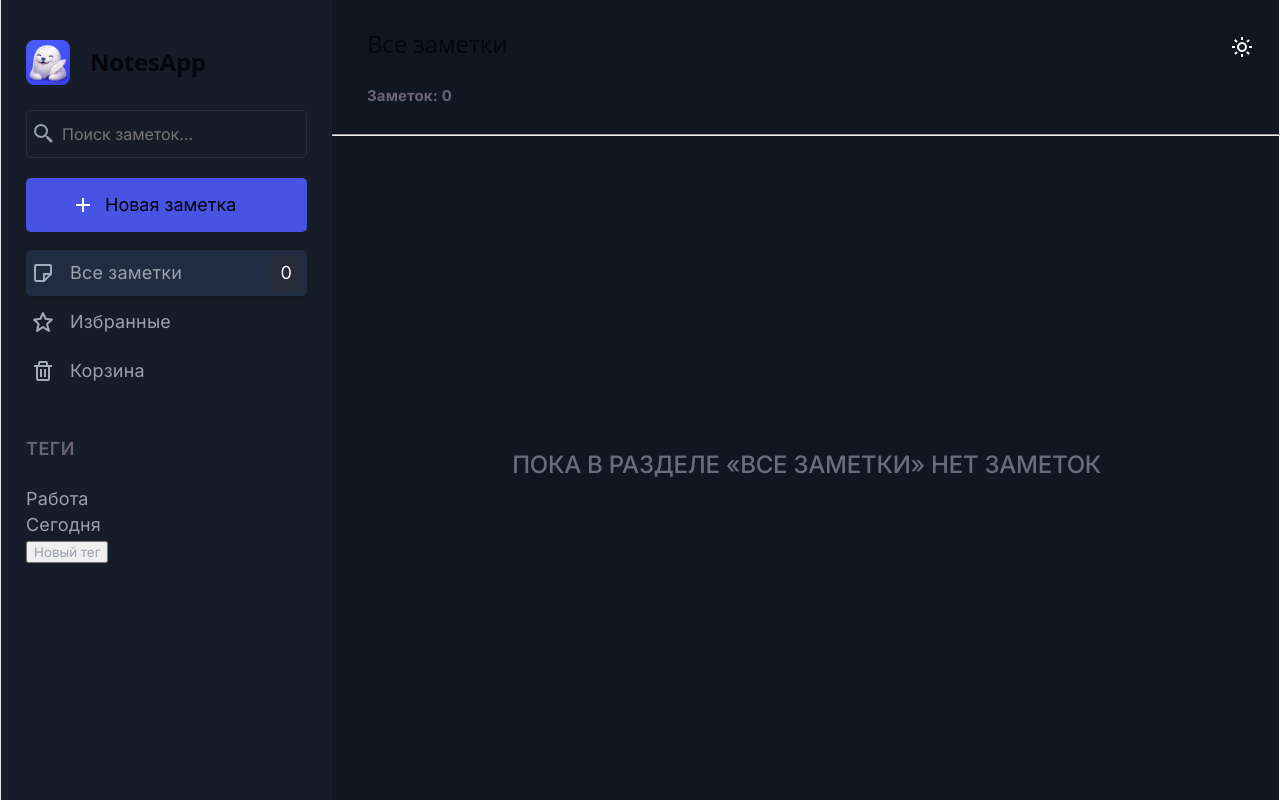
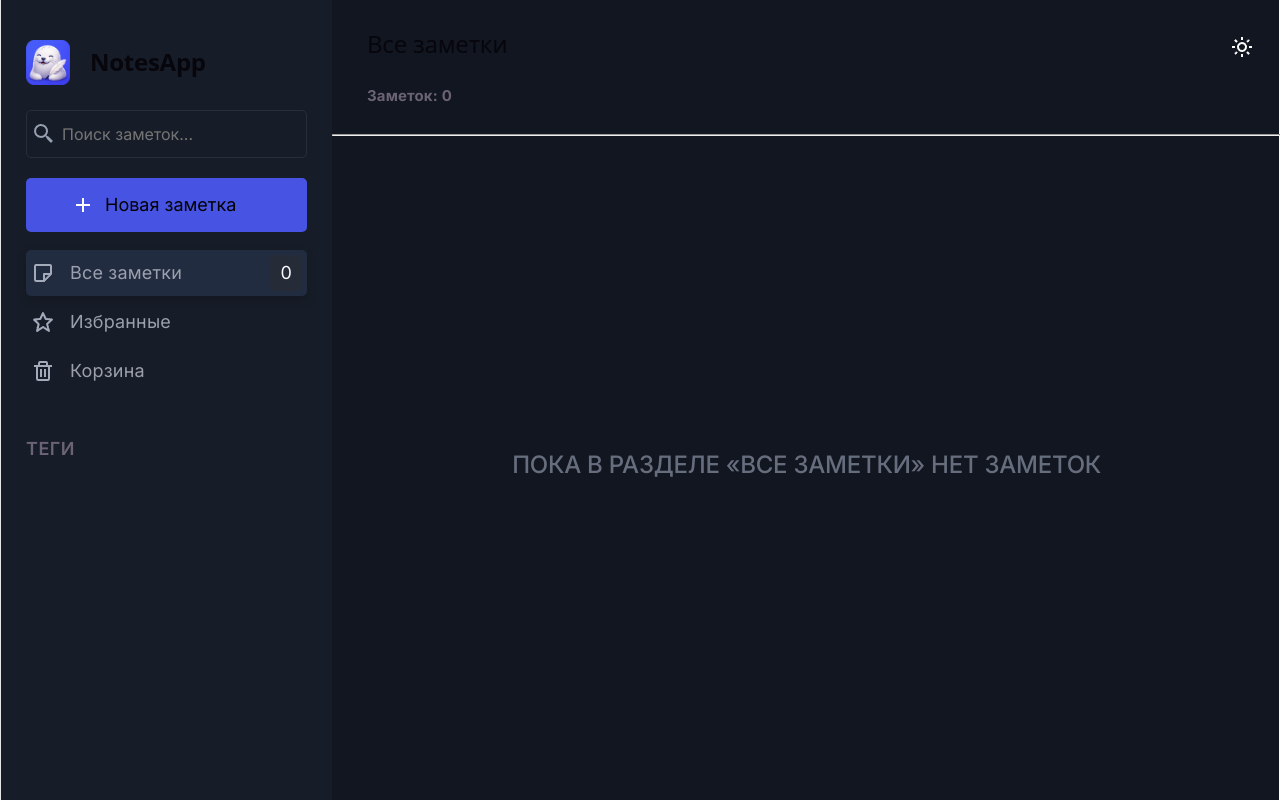
Before and after one commit to vadimk321/Notes-App, a React (Vite) app: page / in a window 1280 px wide. Built offline with nearby package versions, Linux system fonts and the light colour scheme.

Commit message:
Begin to adding tags.

```diff
--- a/src/App.jsx
+++ b/src/App.jsx
@@ -19,6 +19,11 @@ function App() {
     return saved ? JSON.parse(saved) : [];
   })
 
+  const [allTags, setAllTags] = useState(() => {
+    const saved = localStorage.getItem('tags');
+    return saved ? JSON.parse(saved) : [];
+  })
+
   // Нужен для передачи в едитор при клике на таск
   const editingNote = notes.find(n => n.id === editingId);
 
@@ -26,7 +31,9 @@ function App() {
     localStorage.setItem('notes', JSON.stringify(notes))
   }, [notes]);
 
-
+  useEffect(() => {
+    localStorage.setItem('tags', JSON.stringify(allTags))
+  }, [allTags]);
 
   function deleteNote(id) {
     setNotes(prev => {
@@ -69,14 +76,15 @@ function App() {
           setEditingId={setEditingId}
           setNotes={setNotes}
           exitEditor={exitEditor}
+          allTags={allTags}
         />
         {editingId
         ? <NoteEditor
           note={editingNote}
           setNotes={setNotes}
-          setFilters={setFilters}
-          setEditingId={setEditingId}
           exitEditor={exitEditor}
+          setAllTags={setAllTags}
+          allTags={allTags}
         />
         : <NotesList
           notes={notes}
--- a/src/ListTags.jsx
+++ b/src/ListTags.jsx
@@ -1,36 +1,21 @@
 // import { useState } from 'react'
 
-function ListTags() {
+function ListTags(props) {
 
+  const {
+          tag
+        } = props
 
   return (
     <div className="list-tags-wrapper">
-      <h4 className="list-tags-title">ТЕГИ</h4>
-      <ul className="list-tags-list">
+      <button>
         <li className="list-tags-item">
-          <div className="list-item-wrapper">
-            <img src="" alt="" />
-            <span>Работа</span>
-            <span></span>
-          </div>
-        </li>
-        <li className="list-tags-item">
-          <div className="list-item-wrapper">
-            <img src="" alt="" />
-            <span>Сегодня</span>
-            <span></span>
-          </div>
-        </li>
-        <li className="list-tags-item">
-          <div className="list-item-wrapper">
-            <button>
-              <img src="" alt="" />
-              <span>Новый тег</span>
-            </button>
-          </div>
-        </li>
-
-      </ul>
+        <div className="list-item-wrapper">
+          <span>{tag}</span>
+          <span></span>
+        </div>
+      </li>
+      </button>
     </div>
   )
 }
--- a/src/Sidebar.jsx
+++ b/src/Sidebar.jsx
@@ -13,7 +13,8 @@ function Sidebar(props) {
     notesCountFavorite,
     setEditingId,
     setNotes,
-    exitEditor
+    exitEditor,
+    allTags
   } = props
 
   return (
@@ -60,8 +61,10 @@ function Sidebar(props) {
         setEditingId={setEditingId}
         exitEditor={exitEditor}
         />
-      <ListTags/>
-
+      <h4 className="list-tags-title">ТЕГИ</h4>
+      <ul>
+        {allTags ? allTags.map((tag) => <ListTags tag={tag}/>) : null}
+      </ul>
 
     </div>
   )
--- /dev/null
+++ b/src/TagItem.jsx
@@ -0,0 +1,12 @@
+function TagItem(props) {
+
+  const {
+          tag
+        } = props
+
+  return (
+    <button>{tag}</button>
+  );
+}
+
+export default TagItem;
--- a/src/styles/App.css
+++ b/src/styles/App.css
@@ -379,7 +379,7 @@ button:hover svg {
   color: #16a34a;
 }
 
-/* AddNote  */
+/* NoteEditor  */
 
 .new-note-wrapper {
   translate: 0.5s;
@@ -441,11 +441,24 @@ button:hover svg {
     transition: 0.3s;
 }
 
+.new-note-tags-wrapper {
+  padding: 10px 0px 10px 0px;
+  display: flex;
+}
+
 .new-note-btn-add:hover{
   background-color: #3642c7;
   box-shadow: 0 4px 10px rgba(0, 0, 0, 0.2);
   transition: 0.3s;
+}
 
+.new-note-tags-title {
+  display: flex;
+  align-items: center
+}
+
+.new-note-tags-title span{
+  margin-left: 10px;
 }
 
 /*----------------------------------------------------------------------------------------------------------------------------------------*/
```
Also changed, not shown: src/NoteEditor.jsx (+13 -6 lines).
